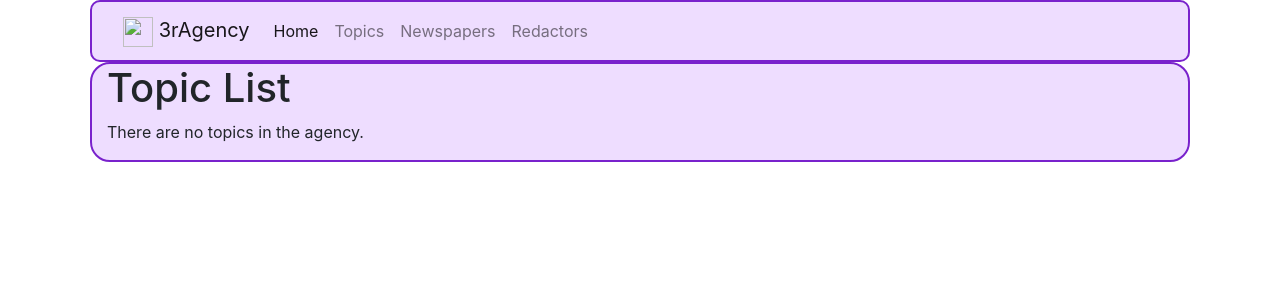
After one commit to ketstap162/newspaper-agency, a Django app: page /topics/ in a window 1280 px wide. The commit adds this page. Shown: the top 300 px of the page. Run offline with Django 4.2, Linux system fonts and the light colour scheme; data that the repository does not hold is empty.

Commit message:
Create topics view. Update navigation

```diff
--- a/newspaper/urls.py
+++ b/newspaper/urls.py
@@ -1,10 +1,14 @@
 from django.urls import path
 
-from newspaper.views import index
-
+from newspaper.views import index, TopicListView
 
 urlpatterns = [
     path("", index, name="index"),
+    path(
+        "topics/",
+        TopicListView.as_view(),
+        name="topic-list",
+    ),
 ]
 
 app_name = "newspaper"
--- a/newspaper/views.py
+++ b/newspaper/views.py
@@ -1,4 +1,5 @@
 from django.shortcuts import render
+from django.views import generic
 
 from newspaper.models import Redactor, Newspaper, Topic
 
@@ -21,3 +22,10 @@ def index(request):
     }
 
     return render(request, "newspaper/index.html", context=context)
+
+
+class TopicListView(generic.ListView):
+    model = Topic
+    context_object_name = "topic_list"
+    template_name = "newspaper/topic_list.html"
+    paginate_by = 5
--- a/templates/includes/navbar.html
+++ b/templates/includes/navbar.html
@@ -9,16 +9,16 @@
   <div class="collapse navbar-collapse" id="navbarNav">
     <ul class="navbar-nav">
       <li class="nav-item active">
-        <a class="nav-link" href="#">Home <span class="sr-only">(current)</span></a>
+        <a class="nav-link" href="{% url 'newspaper:index' %}">Home <span class="sr-only">(current)</span></a>
       </li>
       <li class="nav-item">
-        <a class="nav-link" href="#">Features</a>
+        <a class="nav-link" href="{% url 'newspaper:topic-list' %}">Topics</a>
       </li>
       <li class="nav-item">
-        <a class="nav-link" href="#">Pricing</a>
+        <a class="nav-link" href="#">Newspapers</a>
       </li>
       <li class="nav-item">
-        <a class="nav-link disabled" href="#">Disabled</a>
+        <a class="nav-link" href="#">Redactors</a>
       </li>
     </ul>
   </div>
--- /dev/null
+++ b/templates/newspaper/topic_list.html
@@ -0,0 +1,34 @@
+{% extends "base.html" %}
+
+{% block content %}
+  <h1>
+    Topic List
+  </h1>
+
+  {% if manufacturer_list %}
+    <table class="table">
+      <tr>
+        <th>ID</th>
+        <th>Name</th>
+        <th>Country</th>
+      </tr>
+
+      {% for topic in topic_list %}
+        <tr>
+          <td>
+              {{ topic.id }}
+          </td>
+          <td>
+              {{ topic.name }}
+          </td>
+          <td>
+              {{ topic.country }}
+          </td>
+        </tr>
+      {% endfor %}
+    </table>
+
+  {% else %}
+      <p>There are no topics in the agency.</p>
+  {% endif %}
+{% endblock %}
```
